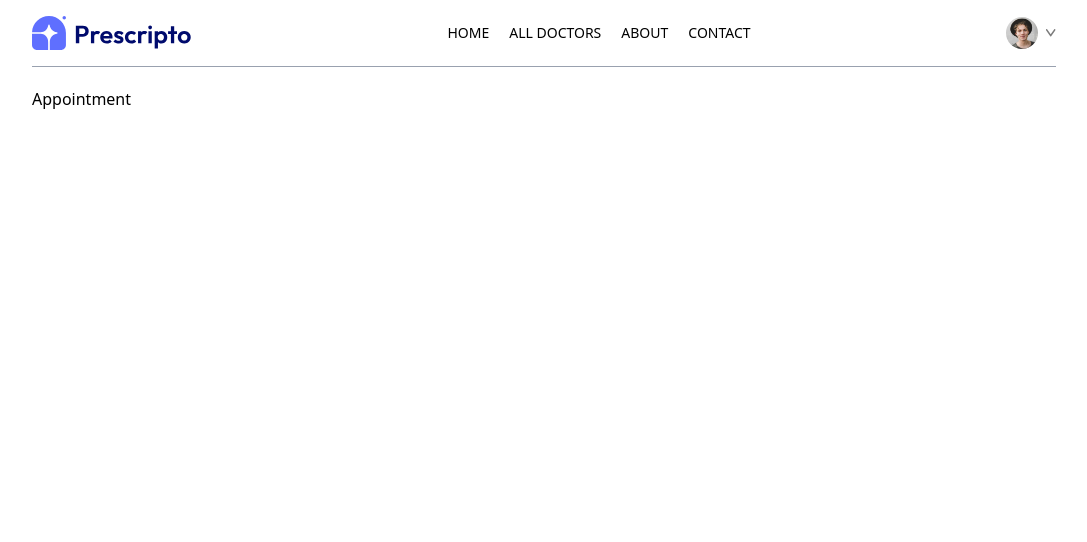
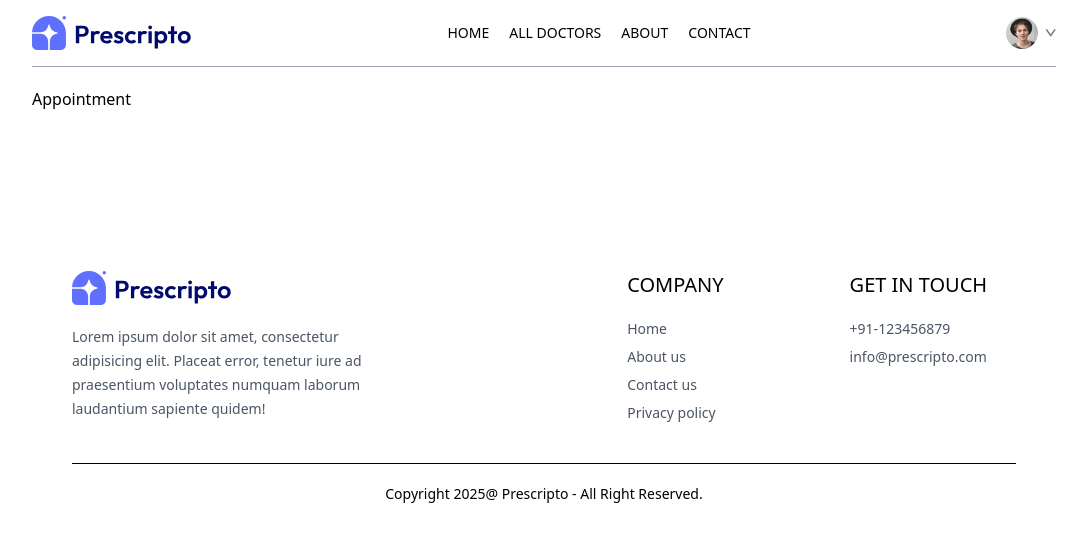
Before and after one commit to mdshoeb8147/prescipto, a React (Vite) app: page /appointment/1 in a window 1280 px wide. Shown: the top 542 px of the page, without its empty margins (96-1183 px from the left). Built offline with nearby package versions, Linux system fonts and the light colour scheme.

Commit message:
completed with home page

```diff
--- a/src/App.jsx
+++ b/src/App.jsx
@@ -8,6 +8,7 @@
 import MyAppointment from "./pages/MyAppointment";
 import Appointment from "./pages/Appointment";
 import Navbar from "./components/Navbar";
+import Footer from "./components/Footer";
 
 const App = () => {
   return (
@@ -24,6 +25,7 @@
         <Route path="/my-appointment" element={<MyAppointment />} />
         <Route path="/appointment/:docId" element={<Appointment />} />
       </Routes>
+      <Footer />
     </div>
   );
 };
--- /dev/null
+++ b/src/components/Footer.jsx
@@ -0,0 +1,45 @@
+import { assets } from "../assets/assets";
+
+const Footer = () => {
+  return (
+    <div className="md:mx-10">
+      <div className="flex flex-col sm:grid grid-cols-[3fr_1fr_1fr] gap-14 my-10 mt-40 text-sm">
+        {/* left */}
+        <div className="">
+          <img className="mb-5 w-40" src={assets.logo} alt="" />
+          <p className="w-full md:w-2/3 text-gray-600 leading-6">
+            Lorem ipsum dolor sit amet, consectetur adipisicing elit. Placeat
+            error, tenetur iure ad praesentium voluptates numquam laborum
+            laudantium sapiente quidem!
+          </p>
+        </div>
+        {/* center */}
+        <div className="">
+          <p className="text-xl font-medium mb-5">COMPANY</p>
+          <ul className="flex flex-col gap-2 text-gray-600">
+            <li>Home</li>
+            <li>About us</li>
+            <li>Contact us</li>
+            <li>Privacy policy</li>
+          </ul>
+        </div>
+        {/* right */}
+        <div className="">
+          <p className="text-xl font-medium mb-5">GET IN TOUCH</p>
+          <ul className="flex flex-col gap-2 text-gray-600">
+            <li>+91-123456879</li>
+            <li>info@prescripto.com</li>
+          </ul>
+        </div>
+      </div>
+      {/* copy right text */}
+      <div className="">
+        <hr />
+        <p className="py-5 text-sm text-center">
+          Copyright 2025@ Prescripto - All Right Reserved.
+        </p>
+      </div>
+    </div>
+  );
+};
+export default Footer;
```
